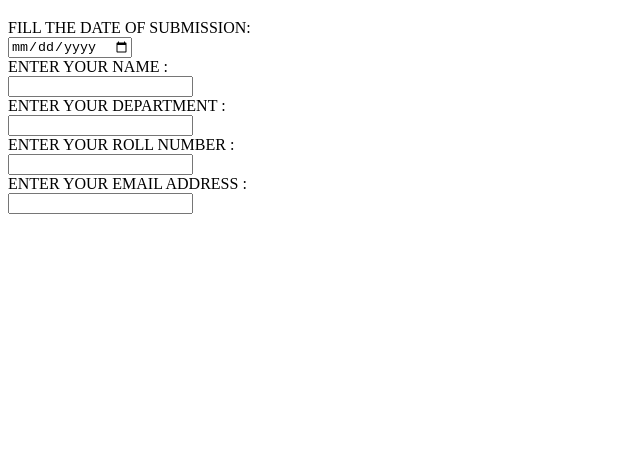
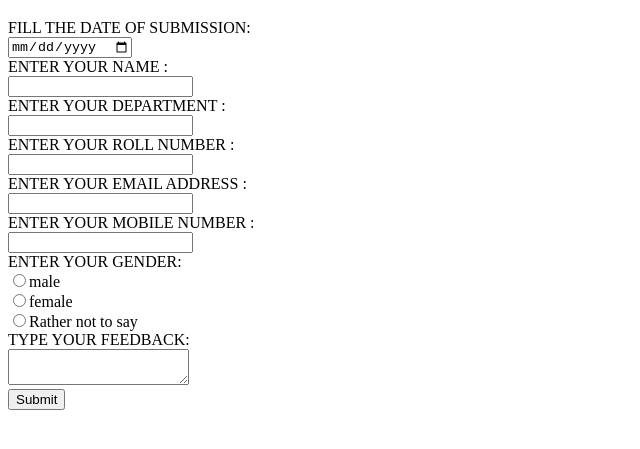
Before and after one commit to parthguptax007/python_practicals, a plain HTML site: page HTML-CSS_proj/feedback.html in a window 1280 px wide. Shown: the part 61-510 px from the top of the page, without its empty margins (0-640 px from the left). Drawn offline with Linux system fonts and the light colour scheme.

Commit message:
A simple feedback form Ver_2

```diff
--- a/HTML-CSS_proj/feedback.html
+++ b/HTML-CSS_proj/feedback.html
@@ -1,5 +1,4 @@
 <!-- SIMPLE FEEDBACK FORM -->
-
 <!DOCTYPE html>
 <html lang="en">
     <head>
@@ -30,6 +29,23 @@
         ENTER YOUR EMAIL ADDRESS :
         <br>
         <input type = "email"></input>
-
+        <br>
+        ENTER YOUR MOBILE NUMBER :
+        <br>
+        <input type="number"></input>
+        <br>
+        ENTER YOUR GENDER:
+        <br>
+        <input name="vote" type="radio">male</input>
+        <br>
+        <input name="vote" type="radio">female</input>
+        <br>
+        <input name="vote" type="radio">Rather not to say</input>
+        <br>
+        TYPE YOUR FEEDBACK:
+        <br>
+        <textarea></textarea>
+        <br>
+        <button>Submit</button>
     </body>
 </html>
```
